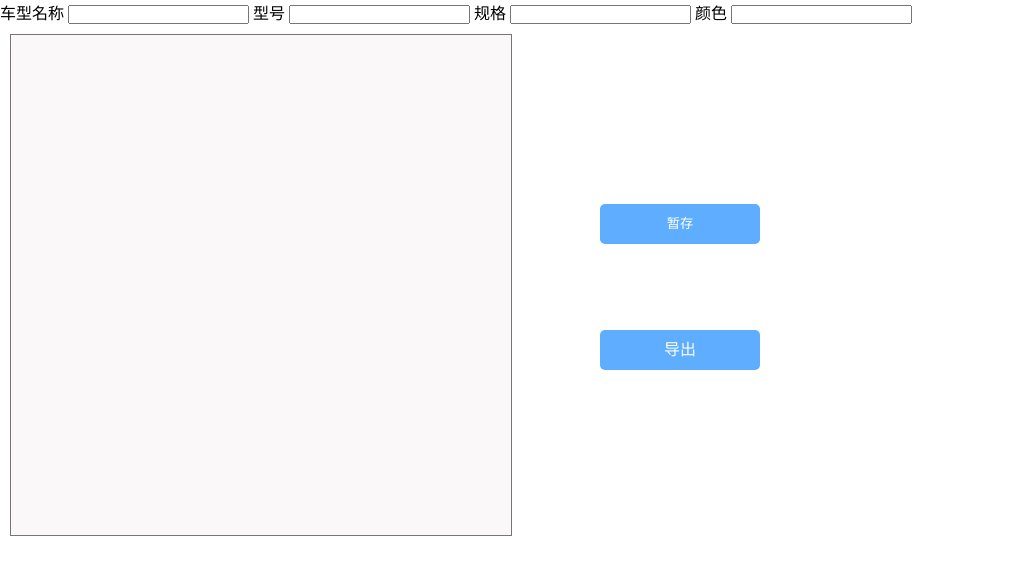
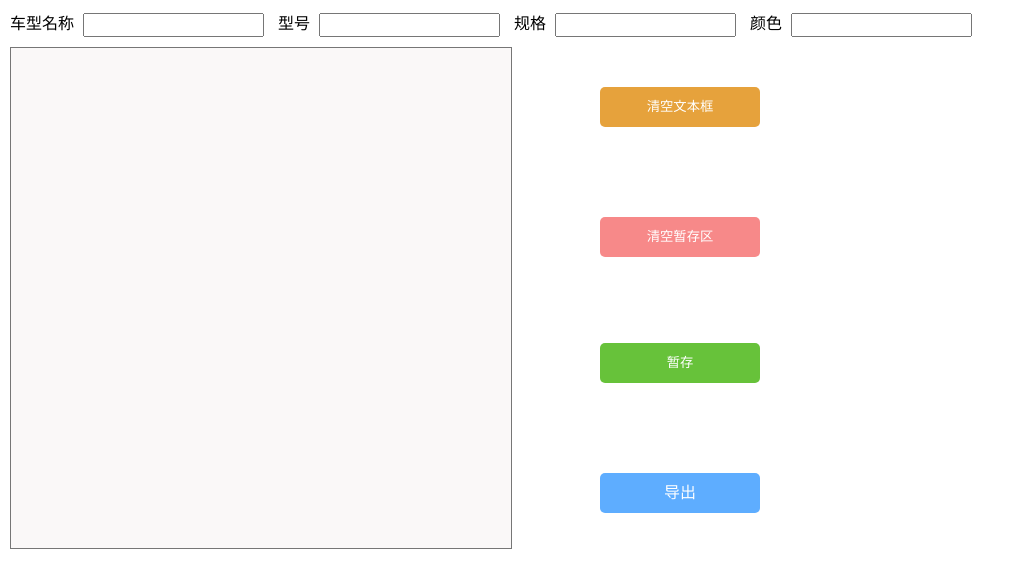
Before and after one commit to GDTAN/TL-dealwith, a plain HTML site: page index.html in a window 1280 px wide. Shown: the whole page, without its empty margins (0-1033 px from the left). Drawn offline with Linux system fonts and the light colour scheme.

Commit message:
完善样式和增加清空功能

```diff
--- a/index.html
+++ b/index.html
@@ -23,6 +23,8 @@
     </div>
     <div class="content">
         <textarea rows="20" cols="20" id="txt"></textarea>
+        <button class="clear">清空文本框</button>
+        <button class="clearFull">清空暂存区</button>
         <button class="sxStop">暂存</button>
         <a href="javascript:void(0)" class="export">导出</a>
     </div>
@@ -31,6 +33,15 @@
     * {
         margin: 0;
         padding: 0;
+    }
+
+    .header{
+        margin: 10px 0 0 10px;
+    }
+
+    .car {
+        height: 20px;
+        margin: 0 10px 0 5px;
     }
 
     .content {
@@ -46,10 +57,60 @@
         background-color: rgba(250, 247, 247, 0.842);
         /* background-color: red;     */
     }
+    .clear {
+        position: absolute;
+        top: 50px;
+        left: 600px;
+        /* background-color: yellow; */
+        cursor: pointer;
+        width: 160px;
+        height: 40px;
+        line-height: 40px;
+        text-align: center;
+        border-radius: 5px;
+        background-color: #E6A23C;
+        color: white;
+        border: none;
+        text-decoration:none;
+    }
+
+    .clearFull{
+        position: absolute;
+        top: 180px;
+        left: 600px;
+        /* background-color: yellow; */
+        cursor: pointer;
+        width: 160px;
+        height: 40px;
+        line-height: 40px;
+        text-align: center;
+        border-radius: 5px;
+        background-color: #F78989;
+        color: white;
+        border: none;
+        text-decoration:none;
+    }
 
     .sxStop{
         position: absolute;
-        top: 180px;
+        bottom: 180px;
+        left: 600px;
+        /* background-color: yellow; */
+        cursor: pointer;
+        width: 160px;
+        height: 40px;
+        line-height: 40px;
+        text-align: center;
+        border-radius: 5px;
+        background-color: #67C23A;
+        color: white;
+        border: none;
+        text-decoration:none;
+    }
+
+    .export {
+        position: absolute;
+        bottom: 50px;
         left: 600px;
         /* background-color: yellow; */
         cursor: pointer;
@@ -64,24 +125,7 @@
         text-decoration:none;
     }
 
-    .export {
-        position: absolute;
-        bottom: 180px;
-        left: 600px;
-        /* background-color: yellow; */
-        cursor: pointer;
-        width: 160px;
-        height: 40px;
-        line-height: 40px;
-        text-align: center;
-        border-radius: 5px;
-        background-color: #5EADFF;
-        color: white;
-        border: none;
-        text-decoration:none;
-    }
-
-    .export:hover {
+    .export:hover, .sxStop:hover, .clearFull:hover, .clear:hover {
         opacity: 0.8;
         text-decoration:underline;
     }
@@ -93,12 +137,14 @@
 <script type="text/javascript" src="./imex_port.js"></script>
 <script>
     window.onload = function () {
-        let exp = document.getElementsByClassName("export")[0]
-        let sxStop = document.getElementsByClassName("sxStop")[0]
-        let carDate = document.getElementsByClassName("car")
-        let originDate = document.getElementById("txt")
+        const exp = document.getElementsByClassName("export")[0]
+        const sxStop = document.getElementsByClassName("sxStop")[0]
+        const carDate = document.getElementsByClassName("car")
+        const originDate = document.getElementById("txt")
+        const clearBtn = document.getElementsByClassName("clear")[0]
+        const clearBtn1 = document.getElementsByClassName("clearFull")[0]
         let carForm = new Array()
-        let  handleArr = new Array()
+        let handleArr = new Array()
         const obj = {
             "A_VNO": "序列号",
             "A_VID": "商品编码",
@@ -110,18 +156,36 @@
             "A_VID_DJNO": "电机编号",
             "A_FCDATE": "生产日期"
         }
+
         Object.keys(obj).map(item => {
             handleArr.push({"old": item, "new": obj[item]})
         })
 
+        clearBtn.onclick = function () {
+            Emptycontent()
+        }
+
         sxStop.onclick = function (){
             handleDate()
-            // 清空前面4个input框的内容
-            // for(var i=0; i<=3; i++) {
-            //     carDate[i].value = ''
-            // }
             originDate.value = ''
         }
+
+        clearBtn1.onclick = function () {
+            let flag = confirm("您确定要删除暂存区里的内容，该操作无法恢复")
+            if (flag) {
+                carForm = []
+                Emptycontent()
+            }
+        }
+
+        // 清空文本框内容
+        function Emptycontent () {
+            for(var i=0;i<=3;i++){
+                carDate[i].value = ''
+            }
+            originDate.value = ''
+        }
+
         function handleDate () {
             // 获取4个input框里的内容和文本域里面的内容
             let car_name = carDate[0].value
@@ -143,6 +207,7 @@
             // 添加数据到暂存区
             carForm.push(...txt["rows"])
         }
+
         exp.onclick = function () {
             var _this = this;
             // console.log(typeof(arr));
```
